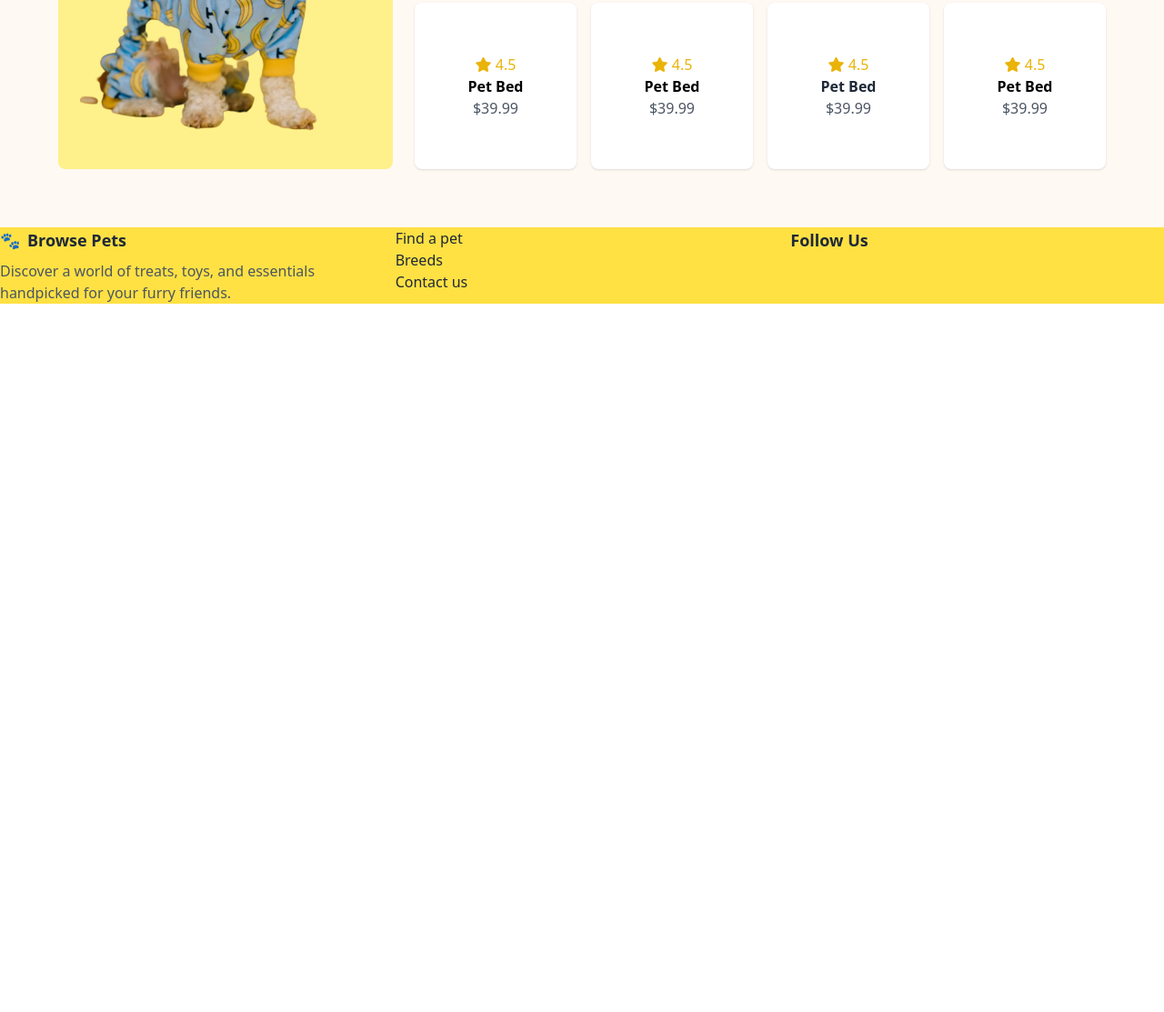
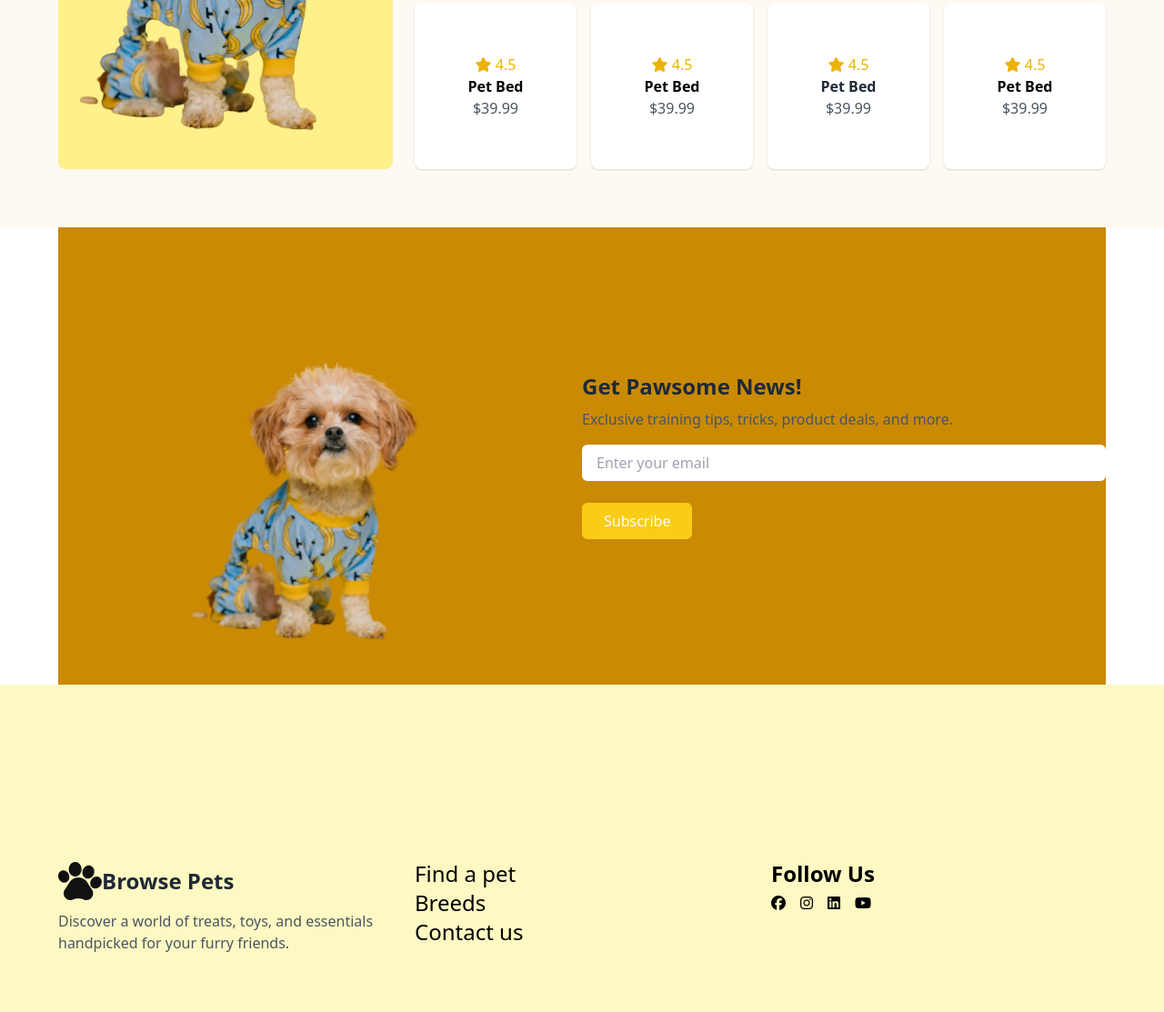
Before and after one commit to devshuvo14/Assignment-3, a plain HTML site: page index.html in a window 1280 px wide. Shown: the part 1428-2541 px from the top of the page at 91% size. Before the commit the page ends 1762 px from the top, so only its background shows below. Drawn offline with nearby package versions, Linux system fonts and the light colour scheme.

Commit message:
footer update

```diff
--- a/index.html
+++ b/index.html
@@ -6,11 +6,12 @@
     <!-- Tailwind CSS -->
     <script src="https://cdn.tailwindcss.com"></script>
     <!-- DaisyUI -->
+     <link rel="stylesheet" href="index.css">
     <link href="https://cdn.jsdelivr.net/npm/daisyui@4.12.23/dist/full.min.css" rel="stylesheet" type="text/css" />
     <!-- fontawesome -->
     <link rel="stylesheet" href="https://cdnjs.cloudflare.com/ajax/libs/font-awesome/6.7.2/css/all.min.css" integrity="sha512-Evv84Mr4kqVGRNSgIGL/F/aIDqQb7xQ2vcrdIwxfjThSH8CSR7PBEakCr51Ck+w+/U6swU2Im1vVX0SVk9ABhg==" crossorigin="anonymous" referrerpolicy="no-referrer" />
 </head>
-<body class="bg-gray-200 ">
+<body class="bg-white ">
     <header  class="bg-[#FFF9F4] px-16 ">
         <nav class="flex items-center justify-between  py-4">
             <!-- Left Section -->
@@ -171,38 +172,126 @@
                 </div>
             </div>
         </div>
-    </main>
 
-<footer class="bg-[#FFE144]">
-    <div class=" grid grid-cols-1 sm:grid-cols-3 gap-6 ">
+
+<!-- <div class=" relative">
+
+
+
+
+
+
+    <div class="mx-16  z-40  pb-[-10%]   ">
+        <div class=" py-10 bg-yellow-600 sm:flex sm:items-center sm:justify-between">
+            <div class="sm:w-1/2 md:w-full lg:w-full  ">
+                <img src="c1-assets/cute-pet-small.png" alt="Cute Dog" class="w-48  mx-auto sm:w-56 md:w-full lg:w-[300px] ">
+            </div>
+            <div class="sm:w-1/2 md:w-full lg:w-full text-center sm:text-left mt-4 sm:mt-0 ">
+                <h2 class="text-2xl font-bold text-gray-800">Get Pawsome News!</h2>
+                <p class="text-gray-600 mt-2">Exclusive training tips, tricks, product deals, and more.</p>
+                <div class="mt-4 flex justify-center sm:justify-start ">
+                    <input type="email" placeholder="Enter your email" class="w-full px-4 py-2 rounded-md bg-white ">
+
+                </div>
+                <div class="pt-6  ">
+                    <button class="px-6 py-2 bg-yellow-400 text-white font-medium rounded-md  ">Subscribe</button>
+                </div>
+            </div>
+        </div>
+    </div>
+
+    <footer class="bg-yellow-100 pt-48 pb-16  z-10  ">
+        <div class="px-16 grid grid-cols-1 sm:grid-cols-3 gap-6">
+
+            <div>
+                <h3 class="text-2xl font-semibold text-gray-800 flex items-center">
+                    <img class="" src="c1-assets/logo-footer.png " alt="">Browse Pets
+                </h3>
+                <p class="text-gray-600 mt-2">Discover a world of treats, toys, and essentials handpicked for your furry friends.</p>
+            </div>
+
+
+            <div>
+                <ul class="text-black">
+                    <li><a class="text-2xl text-black" href="#">Find a pet</a></li>
+                    <li><a class="text-2xl text-black" href="#" >Breeds</a></li>
+                    <li><a class="text-2xl text-black" href="#">Contact us</a></li>
+                </ul>
+            </div>
+
+
+            <div>
+                <h3 class="text-2xl font-semibold text-black">Follow Us</h3>
+                <div class="flex space-x-4 mt-2">
+                    <i class="text-black fa-brands fa-facebook"></i></a>
+                    <i class="text-black fa-brands fa-instagram"></i>
+                    <i class="text-black fa-brands fa-linkedin"></i>
+                    <i class="text-black fa-brands fa-youtube"></i>
+
+                </div>
+            </div>
+        </div>
+    </footer>
+</div> -->
+
+
+
+<div class="relative">
+    <!-- Top Section -->
+    <div class="relative z-10 mx-16 pb-[-10%]">
+        <div class="py-10 bg-yellow-600 sm:flex sm:items-center sm:justify-between">
+            <div class="sm:w-1/2 md:w-full lg:w-full">
+                <img src="c1-assets/cute-pet-small.png" alt="Cute Dog" class="w-48 mx-auto sm:w-56 md:w-full lg:w-[300px]">
+            </div>
+            <div class="sm:w-1/2 md:w-full lg:w-full text-center sm:text-left mt-4 sm:mt-0">
+                <h2 class="text-2xl font-bold text-gray-800">Get Pawsome News!</h2>
+                <p class="text-gray-600 mt-2">Exclusive training tips, tricks, product deals, and more.</p>
+                <div class="mt-4 flex justify-center sm:justify-start">
+                    <input type="email" placeholder="Enter your email" class="w-full px-4 py-2 rounded-md bg-white">
+                </div>
+                <div class="pt-6">
+                    <button class="px-6 py-2 bg-yellow-400 text-white font-medium rounded-md">Subscribe</button>
+                </div>
+            </div>
+        </div>
+    </div>
+
+    <!-- Footer Section -->
+    <footer class="relative z-0 bg-yellow-100 pt-48 pb-16">
+        <div class="px-16 grid grid-cols-1 sm:grid-cols-3 gap-6">
             <!-- Browse Pets -->
             <div>
-            <h3 class="text-lg font-semibold text-gray-800 flex items-center">
-                <span class="mr-2">🐾</span> Browse Pets
+                <h3 class="text-2xl font-semibold text-gray-800 flex items-center">
+                    <img class="" src="c1-assets/logo-footer.png" alt="">Browse Pets
                 </h3>
                 <p class="text-gray-600 mt-2">Discover a world of treats, toys, and essentials handpicked for your furry friends.</p>
             </div>
 
             <!-- Quick Links -->
             <div>
-            <ul class="text-gray-800">
-                <li><a href="#" class="hover:text-yellow-500">Find a pet</a></li>
-                <li><a href="#" class="hover:text-yellow-500">Breeds</a></li>
-                <li><a href="#" class="hover:text-yellow-500">Contact us</a></li>
+                <ul class="text-black">
+                    <li><a class="text-2xl text-black" href="#">Find a pet</a></li>
+                    <li><a class="text-2xl text-black" href="#">Breeds</a></li>
+                    <li><a class="text-2xl text-black" href="#">Contact us</a></li>
                 </ul>
             </div>
 
             <!-- Social Links -->
-        <div class="">
-            <h3 class="text-lg font-semibold text-gray-800">Follow Us</h3>
+            <div>
+                <h3 class="text-2xl font-semibold text-black">Follow Us</h3>
                 <div class="flex space-x-4 mt-2">
-                <a href="#" class="text-gray-600 hover:text-yellow-500"></i> </a>
-                <a href="#" class="text-gray-600 hover:text-yellow-500"></i></a>
-                <a href="#" class="text-gray-600 hover:text-yellow-500"></i> </a>
+                    <i class="text-black fa-brands fa-facebook"></i>
+                    <i class="text-black fa-brands fa-instagram"></i>
+                    <i class="text-black fa-brands fa-linkedin"></i>
+                    <i class="text-black fa-brands fa-youtube"></i>
                 </div>
             </div>
         </div>
+    </footer>
+</div>
 
-</footer>
 </body>
+
+
+
 </html>
```
Lines whose indentation alone changed are shown as unchanged.
